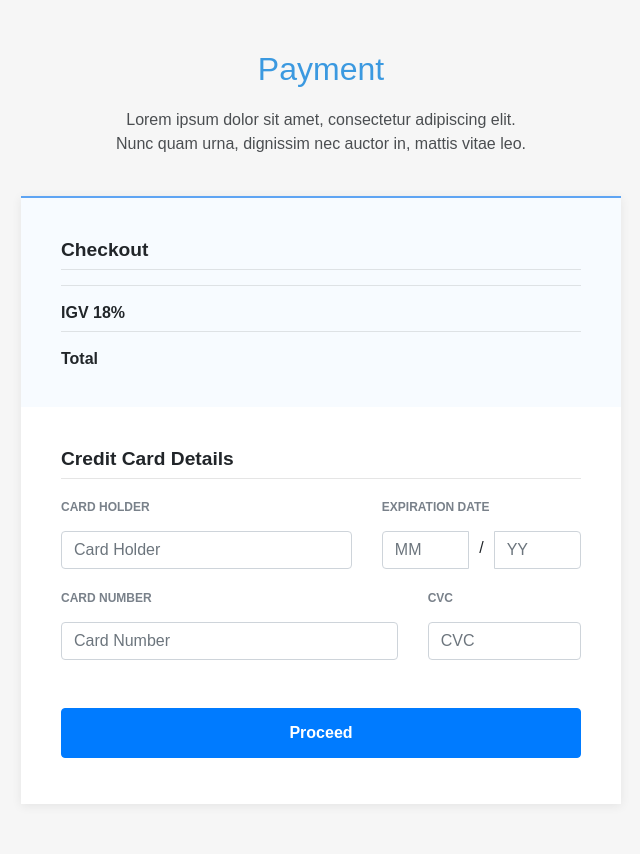
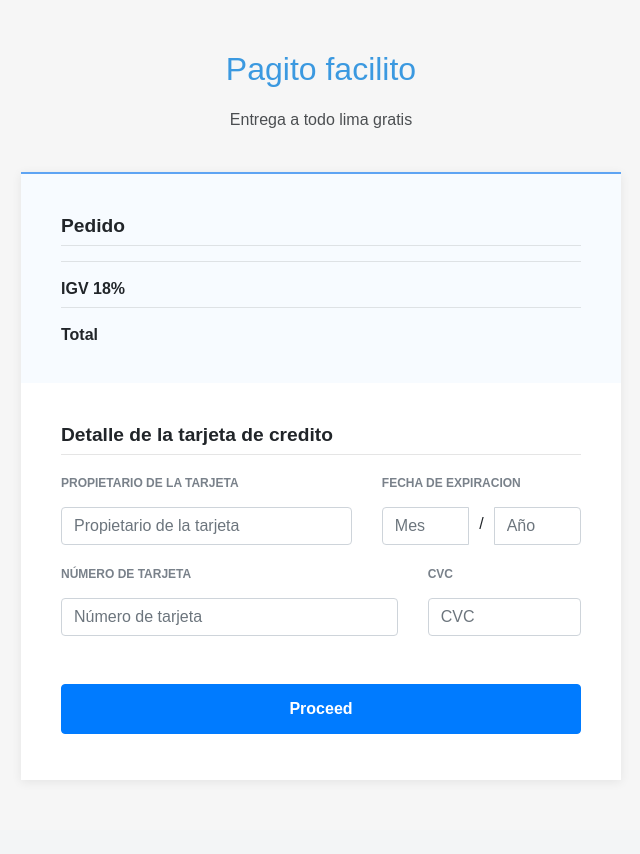
Before and after one commit to CynthiaOspina/ropaEcommerce, a Flask app: template templates/cliente/pago.html in a window 1280 px wide. Shown: the part 56-910 px from the top of the page, without its empty margins (319-959 px from the left). After the commit the page ends 790 px from the top, so only its background shows below. Run offline with Flask 2, Linux system fonts and the light colour scheme; the template is opened without the code that fills it, so the values that code supplies are empty.

Commit message:
Update pago.html

```diff
--- a/templates/cliente/pago.html
+++ b/templates/cliente/pago.html
@@ -153,12 +153,12 @@
     <section class="payment-form dark">
       <div class="container">
         <div class="block-heading">
-          <h2>Payment</h2>
-          <p>Lorem ipsum dolor sit amet, consectetur adipiscing elit. Nunc quam urna, dignissim nec auctor in, mattis vitae leo.</p>
+          <h2>Pagito facilito</h2>
+          <p>Entrega a todo lima gratis</p>
         </div>
         <form>
           <div class="products">
-            <h3 class="title">Checkout</h3>
+            <h3 class="title">Pedido</h3>
 		{% for key, product in ordenes.orden.items() %}
             <div class="item">
               <span class="price">{{ "%0.2f"|format(product.price|float*(100-product.discount|int)/100|float*product.quantity|int) }}</span>
@@ -171,23 +171,23 @@
 	<div class="total">Total<span class="price">{{grandTotal}}</span></div>
           </div>
           <div class="card-details">
-            <h3 class="title">Credit Card Details</h3>
+            <h3 class="title">Detalle de la tarjeta de credito</h3>
             <div class="row">
               <div class="form-group col-sm-7">
-                <label for="card-holder">Card Holder</label>
-                <input id="card-holder" type="text" class="form-control" placeholder="Card Holder" aria-label="Card Holder" aria-describedby="basic-addon1">
+                <label for="card-holder">Propietario de la tarjeta</label>
+                <input id="card-holder" type="text" class="form-control" placeholder="Propietario de la tarjeta" aria-label="Card Holder" aria-describedby="basic-addon1">
               </div>
               <div class="form-group col-sm-5">
-                <label for="">Expiration Date</label>
+                <label for="">Fecha de expiracion</label>
                 <div class="input-group expiration-date">
-                  <input type="text" class="form-control" placeholder="MM" aria-label="MM" aria-describedby="basic-addon1">
+                  <input type="text" class="form-control" placeholder="Mes" aria-label="MM" aria-describedby="basic-addon1">
                   <span class="date-separator">/</span>
-                  <input type="text" class="form-control" placeholder="YY" aria-label="YY" aria-describedby="basic-addon1">
+                  <input type="text" class="form-control" placeholder="Año" aria-label="YY" aria-describedby="basic-addon1">
                 </div>
               </div>
               <div class="form-group col-sm-8">
-                <label for="card-number">Card Number</label>
-                <input id="card-number" type="text" class="form-control" placeholder="Card Number" aria-label="Card Holder" aria-describedby="basic-addon1">
+                <label for="card-number">Número de tarjeta</label>
+                <input id="card-number" type="text" class="form-control" placeholder="Número de tarjeta" aria-label="Card Holder" aria-describedby="basic-addon1">
               </div>
               <div class="form-group col-sm-4">
                 <label for="cvc">CVC</label>
```
